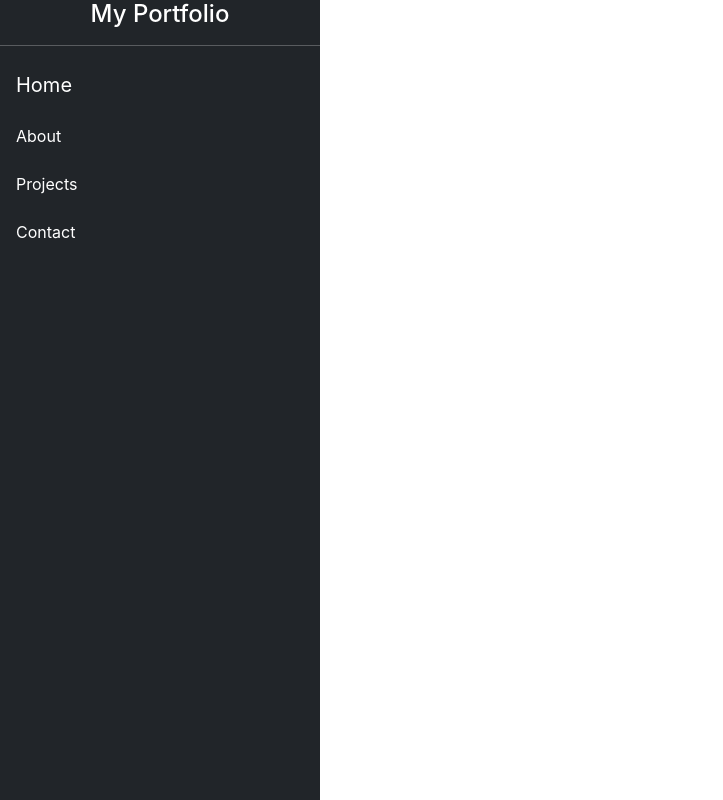
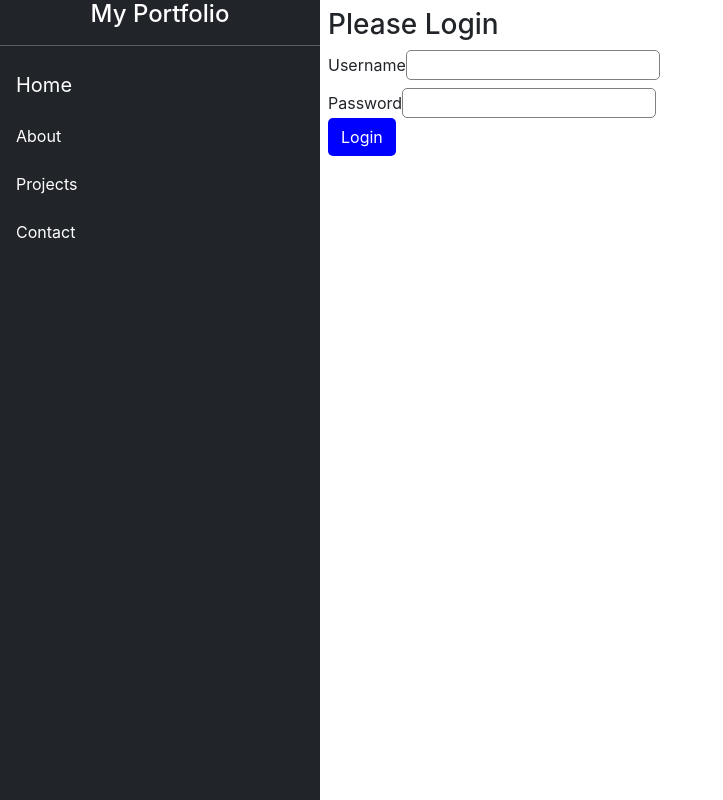
Before and after one commit to ratnakumarikankanala/react-portfolio, a React (Create React App) app: page /login in a window 1280 px wide. Shown: the whole page, without its empty margins (0-723 px from the left). Built offline with nearby package versions, Linux system fonts and the light colour scheme.

Commit message:
added reusuable input and button components

```diff
--- a/src/App.js
+++ b/src/App.js
@@ -3,6 +3,7 @@ import './App.css';
 import { About } from './components/About';
 import { Contact } from './components/Contact';
 import { Home } from './components/home';
+import { Login } from './components/Login/Login';
 import { Projects } from './components/Projects';
 import { Sidebar } from './components/sidebar';
 import { Skills } from './components/Skills';
@@ -15,6 +16,7 @@ function App() {
         <Sidebar />
         <div className='p-2 w-75'>
           <Routes>
+            <Route path="/login" element={<Login />} />
             <Route path="/" element={<Home />} />
             <Route path="/about" element={<About />} />
             <Route path="/contact" element={<Contact />} />
--- /dev/null
+++ b/src/components/Button/Button.css
@@ -0,0 +1,5 @@
+.btn{
+    background-color: blue;
+    color: white;
+    border-radius: 5px;
+}
--- /dev/null
+++ b/src/components/Button/Button.jsx
@@ -0,0 +1,7 @@
+import "./Button.css"
+export const Button = (props) => {
+    let { label, onClick } = props
+    return (<button onClick={onClick} className="btn">
+        {label}
+    </button>)
+}
--- /dev/null
+++ b/src/components/Input/Input.css
@@ -0,0 +1,5 @@
+.input{
+    border:1px solid gray;
+    padding:2px;
+    border-radius: 5px;
+}
--- /dev/null
+++ b/src/components/Input/Input.jsx
@@ -0,0 +1,6 @@
+import "./Input.css"
+export const Input =(props)=>{
+    const {type,value,onChange}=props
+
+    return(<input type={type} value={value} onChange={onChange} className="input"/>)
+}
--- /dev/null
+++ b/src/components/Login/Login.jsx
@@ -0,0 +1,28 @@
+import { useState } from "react"
+import { Input } from "../Input/Input"
+import { Button } from "../Button/Button";
+import "../Button/Button.css"
+
+export const Login=()=>{
+    const [username,setUsername]=useState("");
+    const {password,setPassword}=useState("")
+
+    const handleUsername= (e)=>{
+        setUsername(e.target.value)
+    }
+    const handlePassword =(e)=>{
+        setPassword(e.target.value)
+    }
+    return(<div>
+        <h3>Please Login</h3>
+        <div className="mt-2">
+        <label>Username</label>
+        <Input type="text"  value={username} onChange={(e)=>handleUsername(e)}/>
+        </div>
+        <div className="mt-2">
+        <label>Password</label>
+        <Input type="passowrd"  value={password} onChange={(e)=>handlePassword(e)}/>
+        </div>
+        <Button label="Login"/>
+    </div>)
+}
--- a/src/components/home.jsx
+++ b/src/components/home.jsx
@@ -1,7 +1,15 @@
+import { useNavigate } from "react-router-dom"
+import { Button } from "./Button/Button"
+
 export const Home = () => {
+    const navigate=useNavigate()
+    const handleLogout=()=>{
+        navigate("/login")
+    }
+
     return (<div>
         <h2>welcome to my profile</h2>
-        <p>Hello, <span className="text-success fs-6">I'm a  Ratnakumari Kankanala,</span>a React.js Developer with 2 years of frontend experience </p>
-        <p></p>
+        <p>Hello, <span className="text-success fs-6">I'm a Ratnakumari Kankanala,</span>a React.js Developer with 2 years of frontend experience </p>
+      <Button  label="Logout" onClick={handleLogout} />
     </div>)
 }
```
